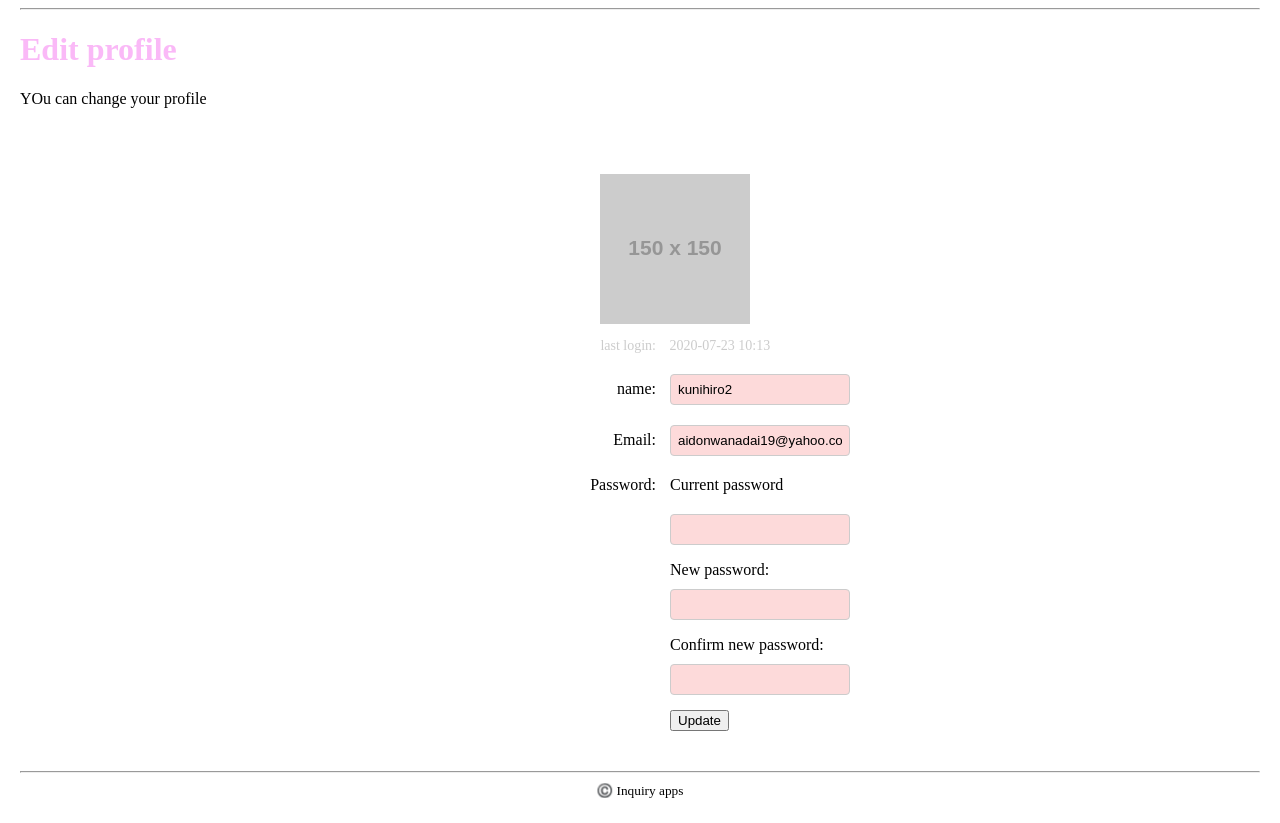
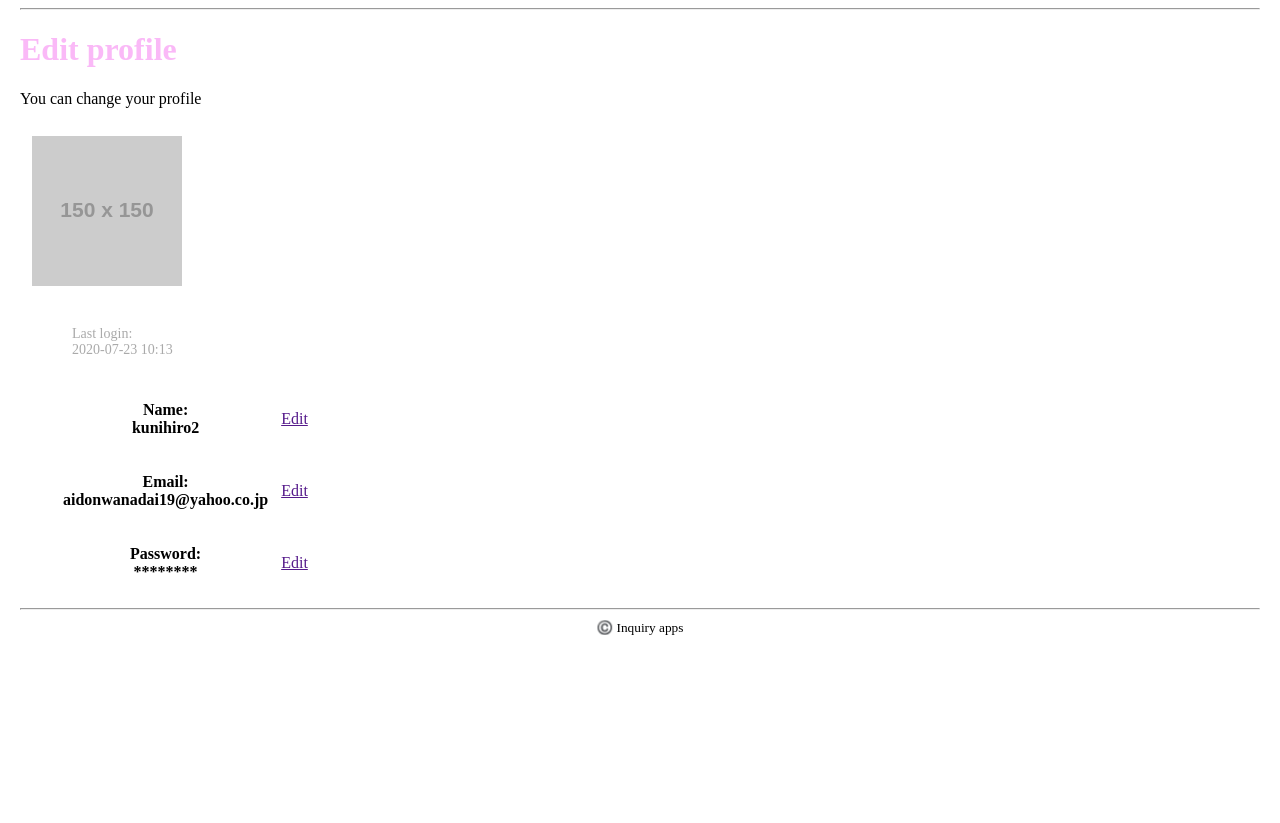
Before and after one commit to kunihiro38/inquiry_apps, a Django app: page /inquiry/edit/profile/ in a window 1280 px wide. Shown: the part 90-913 px from the top of the page. After the commit the page ends 725 px from the top, so only its background shows below. Run offline with Django 3.2, Linux system fonts and the light colour scheme; a user stored in the database is signed in; data comes from the database, SQL or seed files in the repository; grey boxes labelled with a size stand in for pictures from a placeholder-image service; some libraries are stand-ins or nearby versions.

Commit message:
modify edit profile and create some tests

```diff
--- a/inquiry/inquiry_apps/static/inquiry_apps/css/base.css
+++ b/inquiry/inquiry_apps/static/inquiry_apps/css/base.css
@@ -152,24 +152,10 @@ h1{
 }
 
 /* last-login */
-.edit-profile-form ul li:nth-child(2){
+.last-login{
     font-size: 14px;
-    color: #ccc;
+    color: #aaa;
 }
-
-
-
-.edit-profile-form label{
-    display: inline-block;
-    width: 200px;
-    margin: 10px 10px;
-    text-align: right;
-}
-
-.edit-profile-form input{
-    margin: 10px 0;
-}
-
 
 
 /* profile */
--- a/inquiry/inquiry_apps/templates/inquiry_apps/edit_profile/edit_profile.html
+++ b/inquiry/inquiry_apps/templates/inquiry_apps/edit_profile/edit_profile.html
@@ -6,61 +6,65 @@
 
 {% block content %}
 <h1>Edit profile</h1>
-<p>YOu can change your profile</p>
-<form action="" method="post" class="edit-profile-form">
-    {% csrf_token %}
-    <a href=""><img src="http://placeholder.jp" alt=""></a>
-    <ul>
-        <li>
-            <div><a href=""><img src="http://placehold.jp/150x150.png" alt=""></a></div>
-        </li>
-        <li>
-            <label for="">last login:</label>
-            <span>{{ user.last_login|date:"Y-m-j H:i " }}</span>
-        </li>
-        <li>
-            <label for="id_name">name:</label>
-            {{ form.username }}{{ form.username.errors }}
-        </li>
-        <li>
-            <label for="id_email">Email:</label>
-            {{ form.email }}
-        </li>
-        <li>
-            <label>Password:</label>
-            <span>Current password</span>
-        </li>
-        <li>
-            <label for="id_password"></label>
-            <span>{{ form.current_password }}{{ form.current_password.errors }}</span>
-        </li>
-        <li>
-            <label for=""></label>
-            <span>New password:</span>
-        </li>
-        <li>
-            <label for="id_password"></label>
-            <span>{{ form.new_password }}{{ form.current_password.errors }}</span>
-        </li>
-        <li>
-            <label for="id_password"></label>
-            <span>Confirm new password:</span>
-        </li>
-        <li>
-            <label for=""></label>
-            <span>{{ form.confirm_new_password }}{{ form.confirm_new_password.errors }}</span>
-        </li>
-        <li>
-            <label for=""></label>
-            <button type="submit">Update</button>
-        </li>
-    </ul>
+<p>You can change your profile</p>
+
+
+
+<form action="" method="post">
+{% csrf_token %}
+<table>
+    <tr>
+        <td>
+            <div><a href=""><img src="https://placehold.jp/150x150.png" salt=""></a></div>
+        </td>
+    </tr>
+    <tr>
+        <td>
+            <ul class="last-login">
+                <li>Last login:</li>
+                <li>{{ user.last_login|date:"Y-m-j H:i "}}</li>
+            </ul>
+        </td>
+    </tr>
+    <tr>
+        <th>
+            <ul>
+                <li>Name:</li>
+                <li>{{ user.username }}</li>
+            </ul>
+        </th>
+        <td>
+            <a href="">Edit</a>
+        </td>
+    </tr>
+    <tr>
+        <th>
+            <ul>
+                <li>Email:</li>
+                <li>{{ user.email }}</li>
+            </ul>
+        </th>
+        <td>
+            <a href="">Edit</a>
+        </td>
+    </tr>
+    <tr>
+        <th>
+            <ul>
+                <li>Password:</li>
+                <li>********</li>
+            </ul>
+        </th>
+        <td>
+            <a href="">Edit</a>
+        </td>
+    </tr>
+
+</table>
+
 
 
 </form>
 
 
-
-
-
 {% endblock %}
```
Also changed, not shown: inquiry/inquiry_apps/tests.py (+22 -1 lines).
